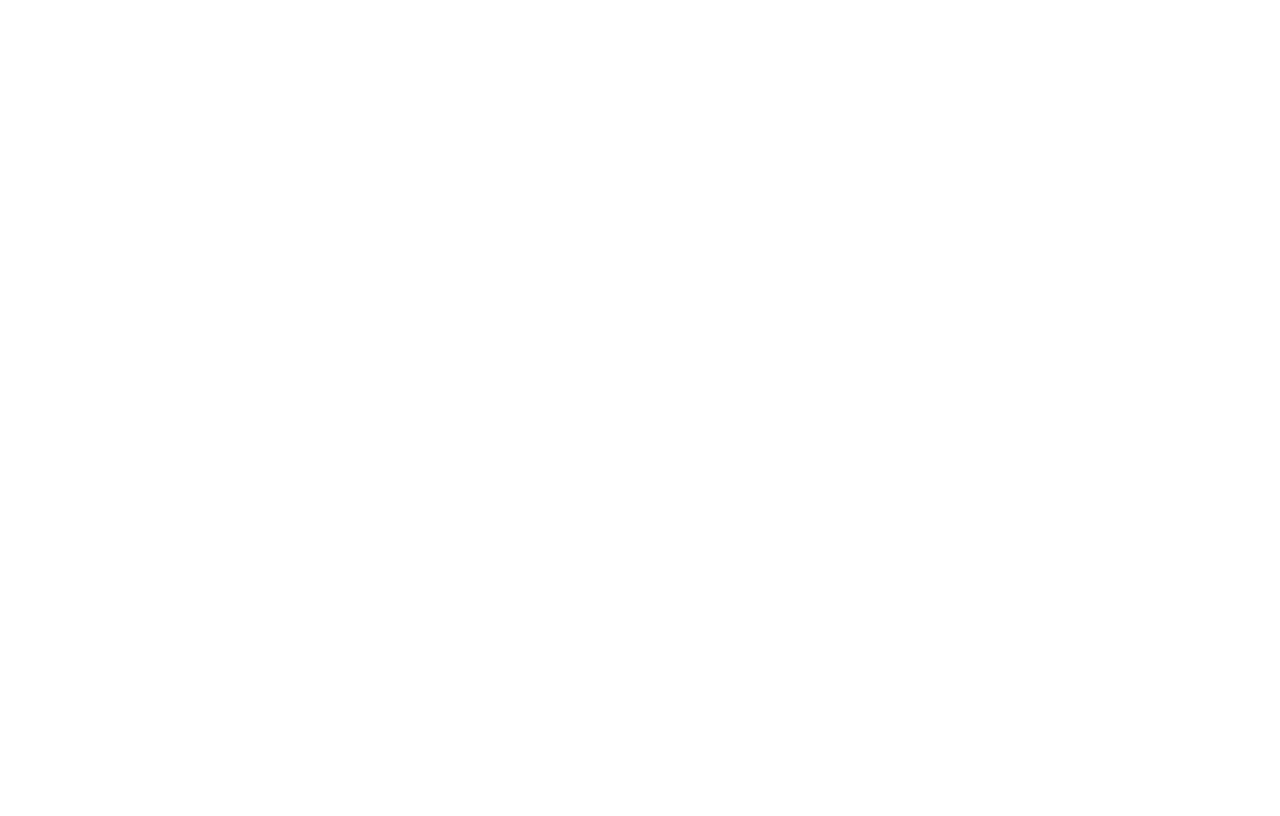
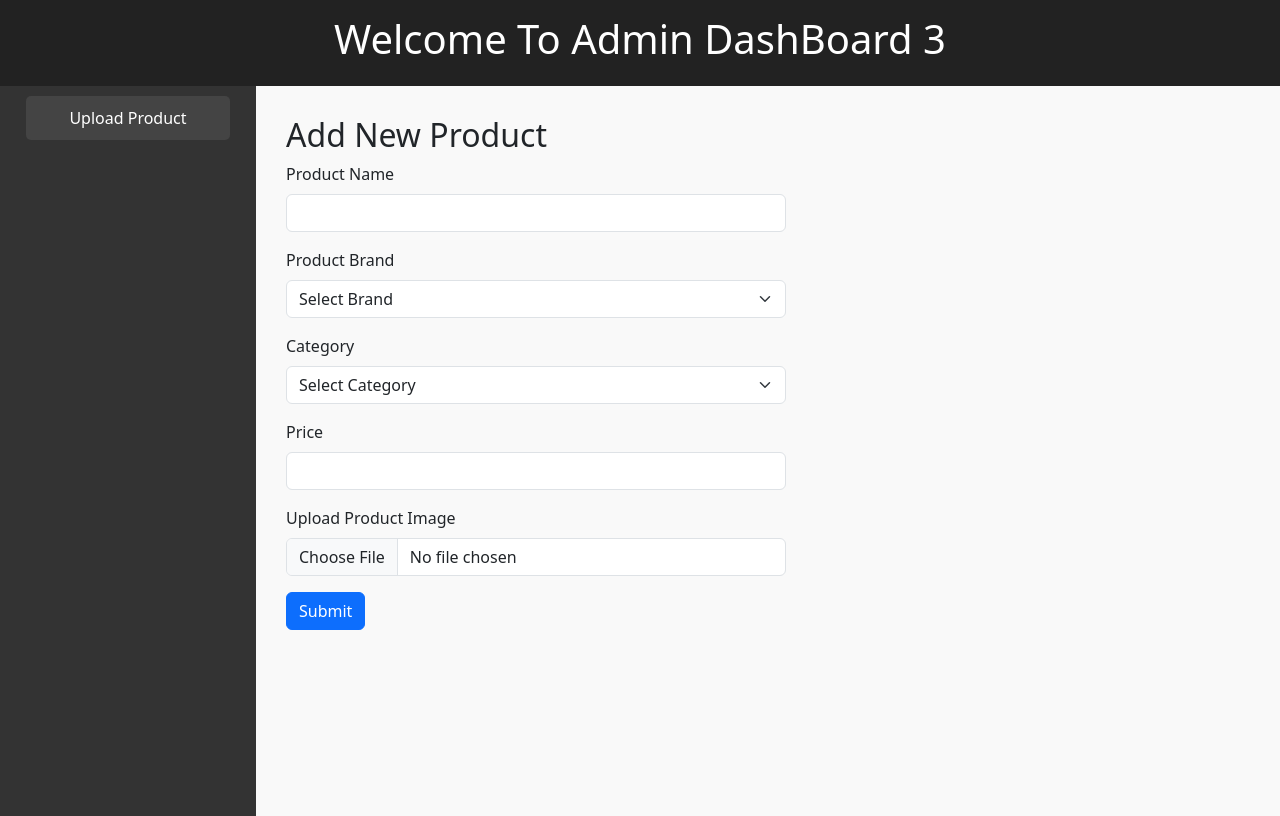
Before and after one commit to git-tusharr/TimeifyWatchStoreReactJs, a React (Vite) app: page /admin/addproducts in a window 1280 px wide. Before the commit this address had no page. Built offline with nearby package versions, Linux system fonts and the light colour scheme.

Commit message:
Addproducts and cloudinary

```diff
--- a/db.json
+++ b/db.json
@@ -1,27 +1,34 @@
 {
-    "products":[
+  "products": [
     {
-            "id":1,
-            "name":"Digital Watch",
-            "brand":"Titan",
-            "category":"womens",
-            "price":20000,
-            "images":"dfghfdhfghf"
+      "id": "1",
+      "name": "Digital Watch",
+      "brand": "Titan",
+      "category": "womens",
+      "price": 20000,
+      "images": "dfghfdhfghf"
+    },
+    {
+      "id": "265d",
+      "name": "s4000",
+      "category": "male",
+      "brand": "Titan",
+      "price": "15000",
+      "images": "http://res.cloudinary.com/dksfrrypv/image/upload/v1757612003/dom6vkybiueylbjgjnyv.png"
     }
   ],
-
-    "admin":[
+  "admin": [
     {
-            "id":1,
-            "adminname":"ADMIN",
-            "adminid":"admin@gmail.com",
-            "password":"admin123"
+      "id": "1",
+      "adminname": "ADMIN",
+      "adminid": "admin@gmail.com",
+      "password": "admin123"
     },
     {
-            "id":2,
-            "adminname":"Raj",
-            "adminid":"raj@gmail.com",
-            "password":"raj123"
+      "id": "2",
+      "adminname": "Raj",
+      "adminid": "raj@gmail.com",
+      "password": "raj123"
     }
   ]
 }
--- a/src/AdminDashBoard.jsx
+++ b/src/AdminDashBoard.jsx
@@ -1,28 +1,59 @@
 import { Link, Outlet } from "react-router-dom";
 
+const AdminDashBoard = () => {
+  return (
+    <>
+      <div
+        id="adminheader"
 
-const AdminDashBoard=()=>{
-    return(
-        <>
+      >
+        <h1>Welcome To Admin DashBoard 3</h1>
+      </div>
 
-           <div id="adminheader">
-              <h1> Welcome To Admin DashBoard </h1>
-           </div>
-           <div id="adminwrapper">
-              <div id="leftmenu">
+      <div
+        id="admindisplay"
+        style={{
+          display: "flex",
+          height: "calc(100vh - 70px)", // full height minus header
+        }}
+      >
+        {/* Left Menu */}
+        <div
+          id="adminleftmenu"
 
-               <Link to="addproduct" className="adminmenu">  Upload Product </Link>
+        >
+          <Link
+            to="addproducts"
+            className="adminmenu"
+            style={{
+              color: "white",
+              textDecoration: "none",
+              backgroundColor: "#444",
+              padding: "10px 20px",
+              borderRadius: "5px",
+              marginBottom: "10px",
+              width: "80%",
+              textAlign: "center",
+            }}
+          >
+            Upload Product
+          </Link>
+        </div>
 
-              </div>
-              <div id="admindata">
-                 <Outlet/>
-
-              </div>
-
-           </div>
-
-        </>
-    )
-}
+        {/* Right Content Area */}
+        <div
+          id="admindata"
+          style={{
+            width: "80%",
+            padding: "30px",
+            backgroundColor: "#f9f9f9", // Light background for contrast
+          }}
+        >
+          <Outlet />
+        </div>
+      </div>
+    </>
+  );
+};
 
 export default AdminDashBoard;
--- /dev/null
+++ b/src/AdminPages/AddProducts.jsx
@@ -0,0 +1,91 @@
+import Button from 'react-bootstrap/Button';
+import Form from 'react-bootstrap/Form';
+import { useState } from 'react';
+import axios from 'axios';
+const AddProducts=()=>{
+  const [input, setInput] = useState({});
+  const [image, setImage] = useState("");
+
+  const handleInput=(e)=>{
+     let name=e.target.name;
+     let value=e.target.value;
+
+     setInput(values=>({...values, [name]:value}));
+     console.log(input);
+  }
+  const handleImage=(e)=>{
+          setImage(e.target.files[0]);
+  }
+
+
+ const handleSubmit=async(e)=>{
+       e.preventDefault();
+       let cloudApi="https://api.cloudinary.com/v1_1/dksfrrypv/image/upload"
+       const formData = new FormData();
+       formData.append("file", image);
+        formData.append("upload_preset", "watchwebsite");
+        const response = await axios.post(cloudApi, formData);
+        console.log(response.data.url);
+
+        let api="http://localhost:3000/products";
+        const response1 = await axios.post(api, {...input, images:response.data.url});
+
+        alert("Product Succesfully Added!");
+
+ }
+
+
+
+
+
+  return(
+        <>
+         <h2> Add New Product</h2>
+          <Form style={{width:"500px"}}>
+      <Form.Group className="mb-3" controlId="formBasicEmail">
+        <Form.Label>Product Name</Form.Label>
+        <Form.Control type="text" name="name" onChange={handleInput} />
+      </Form.Group>
+
+      <Form.Group className="mb-3" controlId="formBasicEmail">
+        <Form.Label>Product Brand</Form.Label>
+        <Form.Select name="brand" aria-label="Default select example" onChange={handleInput}>
+      <option>Select Brand</option>
+      <option value="Titan">Titan</option>
+      <option value="Sonata">Sonata</option>
+      <option value="Fossil">Fossil</option>
+       <option value="Rolex">Rolex</option>
+        <option value="Omega">Omega</option>
+    </Form.Select>
+      </Form.Group>
+
+     <Form.Group className="mb-3" controlId="formBasicEmail">
+        <Form.Label>Category</Form.Label>
+
+       <Form.Select name="category" aria-label="Default select example" onChange={handleInput}>
+      <option>Select Category</option>
+      <option value="male">Male Watch</option>
+      <option value="female">Female Watch</option>
+      <option value="kids">Kids Watch</option>
+    </Form.Select>
+      </Form.Group>
+
+ <Form.Group className="mb-3" controlId="formBasicEmail">
+        <Form.Label>Price </Form.Label>
+        <Form.Control type="text" name="price"  onChange={handleInput}/>
+      </Form.Group>
+
+ <Form.Group className="mb-3" controlId="formBasicEmail">
+        <Form.Label>Upload Product Image</Form.Label>
+        <Form.Control type="file" name="file"  onChange={handleImage} />
+      </Form.Group>
+
+      <Button variant="primary" type="submit" onClick={handleSubmit}>
+        Submit
+      </Button>
+    </Form>
+        </>
+    )
+}
+
+export default AddProducts;
--- a/src/App.jsx
+++ b/src/App.jsx
@@ -2,6 +2,7 @@
 import Layout from "./Layout";
 import Home from "./pages/Home";
 import AdminDashBoard from "./AdminDashBoard";
+import AddProducts from "./AdminPages/AddProducts";
 
 
 const App=()=>{
@@ -14,11 +15,12 @@
         </Route>
       </Routes>
 
-       <Routes>
+        <Routes>
              <Route path="/admin" element={<AdminDashBoard/>}>
+             <Route path="addproducts" element={<AddProducts/>}></Route>
              </Route>
 
-          </Routes>
+        </Routes>
     </BrowserRouter>
     </>
   )
--- a/src/component/TopNavBar.jsx
+++ b/src/component/TopNavBar.jsx
@@ -88,7 +88,7 @@
 
           </Nav>
                 <Button variant="primary" onClick={handleShow}>
-                   Launch demo modal
+                   Admin Login
                 </Button>
         </Container>
 
--- /dev/null
+++ b/src/css/style.css
@@ -0,0 +1,18 @@
+#adminheader{
+          background-color: #222;
+          color : white;
+          text-align : center;
+          padding: 15px;
+          font-size: 24px;
+        }
+
+#adminleftmenu{
+    width: 20%;
+    background-color: #333;
+    color: white;
+    display: flex;
+    flex-direction: column;
+    align-items: center;
+    padding-top: 10px;
+
+}
--- a/src/main.jsx
+++ b/src/main.jsx
@@ -1,6 +1,7 @@
 
 import { createRoot } from 'react-dom/client'
 import App from './App.jsx'
+import "./css/style.css";
 
 import 'bootstrap/dist/css/bootstrap.min.css';
 
```
Lines whose indentation alone changed are shown as unchanged.
